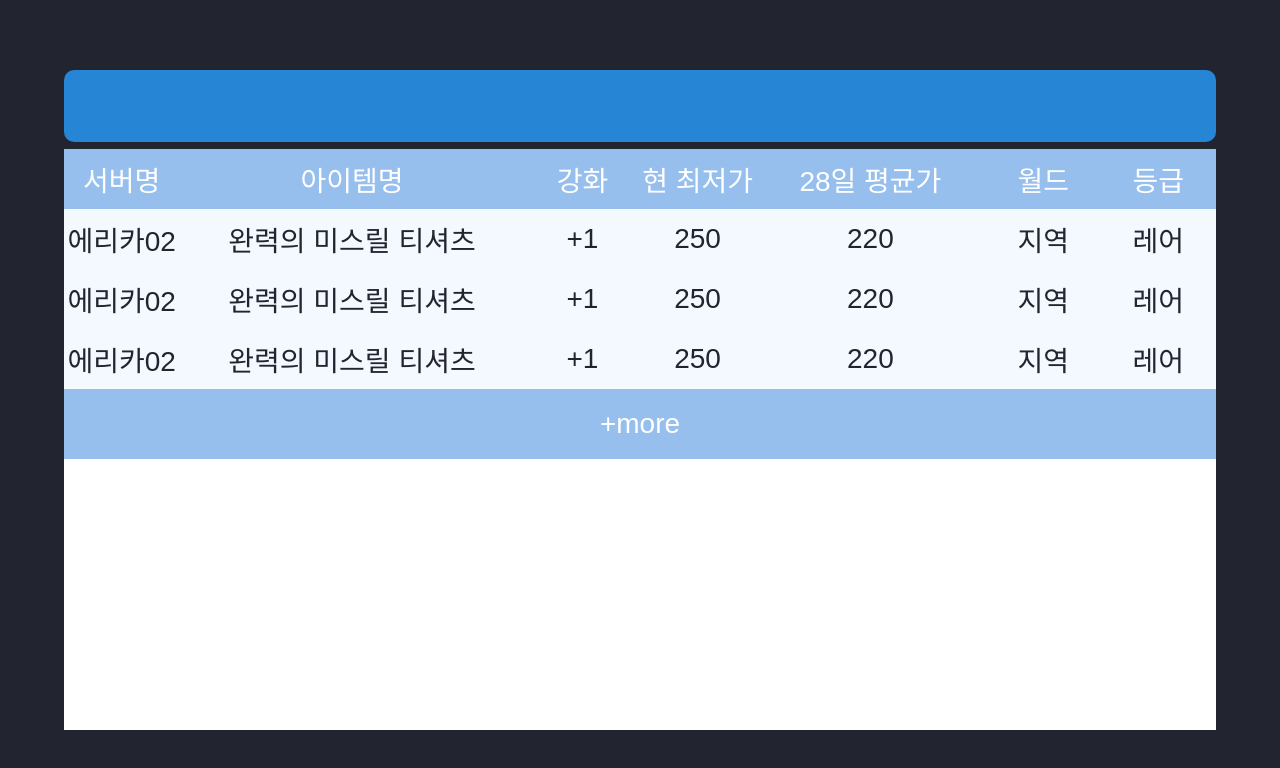
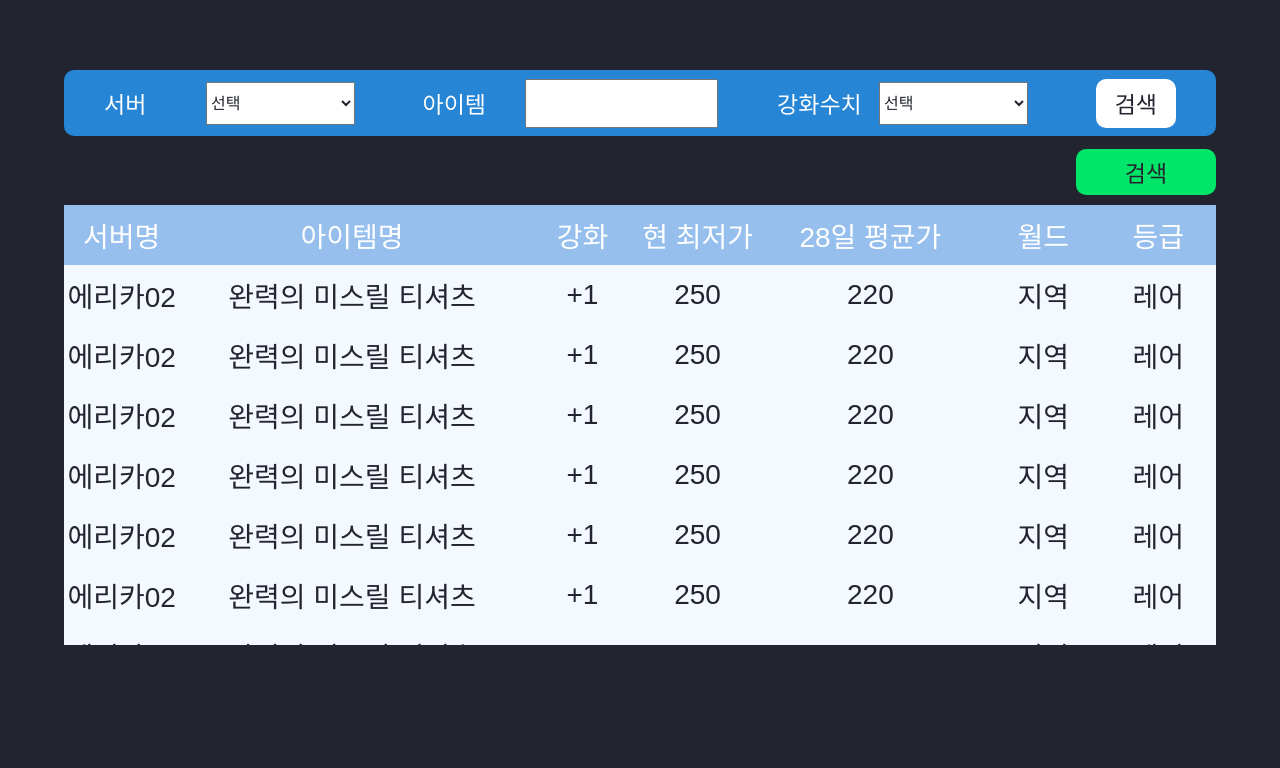
Before and after one commit to bbabo33/lin2m, a React app: page / in a window 1280 px wide. Shown: the top 768 px of the page. Built offline with nearby package versions, Linux system fonts and the light colour scheme.

Commit message:
select, input box 값바인딩

```diff
--- a/package.json
+++ b/package.json
@@ -51,6 +51,7 @@
     "semver": "^7.3.5",
     "source-map-loader": "^3.0.0",
     "style-loader": "^3.3.1",
+    "styled-components": "^5.3.6",
     "tailwindcss": "^3.0.2",
     "terser-webpack-plugin": "^5.2.5",
     "web-vitals": "^2.1.4",
@@ -70,7 +71,8 @@
       "react-app/jest"
     ],
     "env": {
-      "NODE_ENV": "development"
+      "node": true,
+      "node_env": true
     }
   },
   "browserslist": {
--- a/src/component/function_base/linList.js
+++ b/src/component/function_base/linList.js
@@ -6,8 +6,33 @@ import { CustomButton, CustomSelectBox, CustomInputBox, Grid } from '@/component
 
 function LinList(props) {
 
-    function buttonFunc(val) {
-        alert(val);
+    const search = {
+        serverNm: '',
+        itemNm: '',
+        enchant: 0,
+        page: 1,
+        size: 10,
+    };
+
+    const enchantOptions = [
+        { name: '1', value: 1}
+        ,{ name: '2', value: 2}
+        ,{ name: '3', value: 3}
+    ];
+
+    const serverOptions = [
+        { name: '1', value: 1}
+        ,{ name: '2', value: 2}
+        ,{ name: '3', value: 3}
+    ];
+
+    function buttonFunc() {
+        // console.log(search);
+    }
+
+    function selectChange(obj) {
+        search[obj.name] = obj.val;
+        // console.log(search);
     }
 
     const columns = [
@@ -24,26 +49,58 @@ function LinList(props) {
         {serverNm: '에리카02', itemNm: '완력의 미스릴 티셔츠', plus: '+1', lowPrice: '250', average: '220', world: '지역', grade: '레어'},
         {serverNm: '에리카02', itemNm: '완력의 미스릴 티셔츠', plus: '+1', lowPrice: '250', average: '220', world: '지역', grade: '레어'},
         {serverNm: '에리카02', itemNm: '완력의 미스릴 티셔츠', plus: '+1', lowPrice: '250', average: '220', world: '지역', grade: '레어'},
+        {serverNm: '에리카02', itemNm: '완력의 미스릴 티셔츠', plus: '+1', lowPrice: '250', average: '220', world: '지역', grade: '레어'},
+        {serverNm: '에리카02', itemNm: '완력의 미스릴 티셔츠', plus: '+1', lowPrice: '250', average: '220', world: '지역', grade: '레어'},
+        {serverNm: '에리카02', itemNm: '완력의 미스릴 티셔츠', plus: '+1', lowPrice: '250', average: '220', world: '지역', grade: '레어'},
+        {serverNm: '에리카02', itemNm: '완력의 미스릴 티셔츠', plus: '+1', lowPrice: '250', average: '220', world: '지역', grade: '레어'},
+        {serverNm: '에리카02', itemNm: '완력의 미스릴 티셔츠', plus: '+1', lowPrice: '250', average: '220', world: '지역', grade: '레어'},
+        {serverNm: '에리카02', itemNm: '완력의 미스릴 티셔츠', plus: '+1', lowPrice: '250', average: '220', world: '지역', grade: '레어'},
+        {serverNm: '에리카02', itemNm: '완력의 미스릴 티셔츠', plus: '+1', lowPrice: '250', average: '220', world: '지역', grade: '레어'},
+        {serverNm: '에리카02', itemNm: '완력의 미스릴 티셔츠', plus: '+1', lowPrice: '250', average: '220', world: '지역', grade: '레어'},
+        {serverNm: '에리카02', itemNm: '완력의 미스릴 티셔츠', plus: '+1', lowPrice: '250', average: '220', world: '지역', grade: '레어'},
+        {serverNm: '에리카02', itemNm: '완력의 미스릴 티셔츠', plus: '+1', lowPrice: '250', average: '220', world: '지역', grade: '레어'},
     ];
 
     // Fragment 쓰면 DOM안에서 리딩 후 지워진다
     return(
         // <Fragment>
         <div className="list">
-            <div className="list--search">
-                <InfoFrame bgColor="$color03" borderRadius="10" padding={{tb: 14.5, lr: 40 }} minHeight={43}>
-                    {/*
-                    <CustomButton bgColor="$color07" size={23} color="$color01" weight={400} borderRadius={10} padding={{tb: 6, lr: 19 }} click={buttonFunc}>검색</CustomButton>
-                    <CustomSelectBox>
-                        <option value="">서버선택</option>
-                        <option value="1">1</option>
-                        <option value="2">2</option>
-                    </CustomSelectBox>
-                    <CustomInputBox />
-                    */}
+            <div className="list-search">
+                <InfoFrame bgColor="$color03" borderRadius="10" padding={{tb: 8.5, lr: 40 }} minHeight={43}>
+                    <div className="list-search--area">
+                        <div className="list-search--area--group">
+                            <div className="search-title">서버</div>
+                            <div className="search-text">
+                                <CustomSelectBox change={selectChange} name='serverNm' default={search.serverNm} options={serverOptions}>
+                                    <option value="">서버선택</option>
+                                    <option value="1">1</option>
+                                    <option value="2">2</option>
+                                </CustomSelectBox>
+                            </div>
+                        </div>
+                        <div className="list-search--area--group">
+                            <div className="search-title">아이템</div>
+                            <div className="search-text">
+                                <CustomInputBox change={selectChange} name='itemNm' />
+                            </div>
+                        </div>
+                        <div className="list-search--area--group">
+                            <div className="search-title">강화수치</div>
+                            <div className="search-text">
+                                <CustomSelectBox change={selectChange} name='enchant' default={search.enchant} options={enchantOptions}>
+                                    {/* <option value="">서버선택</option>
+                                    <option value="1">1</option>
+                                    <option value="2">2</option> */}
+                                </CustomSelectBox>
+                            </div>
+                        </div>
+                        <div>
+                            <CustomButton bgColor="$color07" size={23} color="$color01" weight={400} borderRadius={10} padding={{tb: 6, lr: 19 }} click={buttonFunc}>검색</CustomButton>
+                        </div>
+                    </div>
                 </InfoFrame>
             </div>
-            <div className="list--content">
+            <div className="list-content">
                 <Grid colums={columns} hColor="$color07" hBackGround="$color05" bColor="$color01" bBackGround="$color06" datas={datas}/>
             </div>
         </div>
--- a/src/component/parts/customButton.js
+++ b/src/component/parts/customButton.js
@@ -85,7 +85,7 @@ function CustomButton(props) {
                     weight={weight}
                     borderRadius={borderRadius}
                     padding={padding}
-                    onClick={() => props.click({name: 'hong', title: '성진'})}
+                    onClick={() => props.click()}
                     >
                         {props.children}
             </CButton>
--- a/src/component/parts/customInput.js
+++ b/src/component/parts/customInput.js
@@ -1,4 +1,4 @@
-import React from 'react';
+import React, { useEffect, useState } from 'react';
 import styled from "styled-components";
 // import { colorTheme, unitProvider, twoWayCss } from '@/component/global/provider';
 
@@ -21,9 +21,31 @@ const CInputBox = styled.input
  */
 function CustomInputBox(props) {
 
-    return (<CInputBox>
-                {props.children}
-            </CInputBox>
+    const [name, setName] = useState('');
+    const [text, setText] = useState('');
+
+    /**
+     * name useEffect
+     */
+    useEffect(() => {
+        setName(props.name);
+    }, [props.name]);
+
+    /**
+     * text useEffect
+     */
+    useEffect(() => {
+        setText(props.text);
+    }, props.text);
+
+    function emitValue(target) {
+        props.change({name: props.name, val : target.value});
+    }
+
+    return (
+            <CInputBox
+                onChange={(e) => emitValue(e.target)}
+            />
     );
 }
 
--- a/src/component/parts/customSelect.js
+++ b/src/component/parts/customSelect.js
@@ -3,13 +3,14 @@ import styled from "styled-components";
 import { colorTheme } from '@/component/global/provider';
 
 const CSelectBox = styled.select
-                `
+    `
                 width: 100%;
                 color: ${props => colorTheme[props.color] || '#22252F'};
                 background: ${props => colorTheme[props.bgColor] || '#ffffff'};
                 min-height: 43px;
+                font-size: inherit;
                 `
-;
+    ;
 /**
  * 커스텀 SelectBox
  *
@@ -23,8 +24,16 @@ const CSelectBox = styled.select
  */
 function CustomSelectBox(props) {
 
+    const [name, setName] = useState('');
     const [bgColor, setBgColor] = useState('$color07');
     const [color, setColor] = useState('$color01');
+
+    /**
+     * name useEffect
+     */
+    useEffect(() => {
+        setName(props.name);
+    }, [props.name]);
 
     /**
      * bgColor useEffect
@@ -40,9 +49,24 @@ function CustomSelectBox(props) {
         setColor(props.color);
     }, [props.color]);
 
-    return (<CSelectBox bgColor={bgColor}
-                    color={color} >
-                        {props.children}
+    function emitValue(target) {
+        props.change({name: props.name, val : target.value});
+    }
+
+    return (<CSelectBox
+                bgColor={bgColor}
+                color={color}
+                onChange={(e) => emitValue(e.target)}
+            >
+                <option value=''>선택</option>
+                {props.options && props.options.map((option) => (
+                    <option
+                        key={option.value}
+                        value={option.value}
+                    >
+                        {option.name}
+                    </option>
+                ))}
             </CSelectBox>
     );
 }
--- a/src/component/parts/grid.js
+++ b/src/component/parts/grid.js
@@ -1,5 +1,5 @@
 
-import React, { useState, useEffect } from 'react';
+import React, { useState, useEffect, Fragment } from 'react';
 import styled from "styled-components";
 import '@/scss/component/function_base/grid.scss';
 import { colorTheme, unitProvider, forWayCss } from '@/component/global/provider';
@@ -10,6 +10,8 @@ const Container = styled.div
                     width: 100%;
                     box-sizing: border-box;
                     font-size: ${props => unitProvider(props.size || 28, 'px')};
+                    max-height: 440px;
+                    overflow-y: scroll;
                     `;
 
 // 테이블에 border-collapse: collapse 주면 border-radius 안먹음. table-layout:fixed 사용
@@ -110,6 +112,10 @@ function Grid(props) {
     }
 
     return (
+        <Fragment>
+            <div className="grid-btns">
+                <CustomButton bgColor="$color08" size={23} color="$color01" weight={400} borderRadius={10} padding={{tb: 6, lr: 19 }} click={buttonFunc}>검색</CustomButton>
+            </div>
             <Container>
                 <Table className="grid-table">
                     <colgroup>
@@ -140,6 +146,7 @@ function Grid(props) {
                     <CustomButton bgColor="$color05" size={28} color="$color07" weight={400} borderRadius={0} padding={{tb: 0, lr: 0 }} click={buttonFunc}>+more</CustomButton>
                 </div>
             </Container>
+        </Fragment>
     );
 }
 
--- a/src/scss/component/class_base/main.scss
+++ b/src/scss/component/class_base/main.scss
@@ -22,7 +22,7 @@ height, width에서 사용하는 %는 부모 요소를 기준으로 측정
         max-width: 1325px;
         // min-height: calc(100vh - 140px);
         height: calc(100vh - 140px);
-        background-color: $color07;
+        background-color: $color01;
 
     }
 
--- a/src/scss/component/function_base/grid.scss
+++ b/src/scss/component/function_base/grid.scss
@@ -3,6 +3,17 @@
 .grid {
     &-table {
         text-align: center;
+    }
+
+    &-btns {
+        display: flex;
+        justify-content: flex-end;
+        padding-bottom: 10px;
+        background-color: $color01;
+
+        button {
+            max-width: 140px;
+        }
     }
 
     &-rows {
--- a/src/scss/component/function_base/linList.scss
+++ b/src/scss/component/function_base/linList.scss
@@ -3,15 +3,41 @@
 .list {
     height: 100%;
 
-    &--search {
+    &-search {
         min-height: 71px;
         height: 12%; // 기준값 580px 중 71px이므로 약 12%
         background-color: $color01;
+
+        &--area {
+            display: flex;
+            justify-content: space-between;
+
+            &--group {
+                display: flex;
+                justify-content: space-around;
+                align-items: center;
+                min-width: 251px;
+                gap: 10px;
+
+                & .search {
+                    &-title {
+                        color: $color07;
+                        font-size: 23px;
+                        min-width: 92px;
+                    }
+
+                    &-text {
+                        width: 70%;
+                    }
+                }
+            }
+        }
     }
 
-    &--content {
-        min-height: 511px;
-        height: 88%; // 기준값 580px 중 511px이므로 약 88%
+    &-content {
+        // min-height: 511px;
+        // height: 88%; // 기준값 580px 중 511px이므로 약 88%
+        height: 440px;
         background-color: $color07;
     }
 }
```
Also changed, not shown: 1 other file (tests, documents, lock files or other folders). Lines whose indentation alone changed are shown as unchanged.
